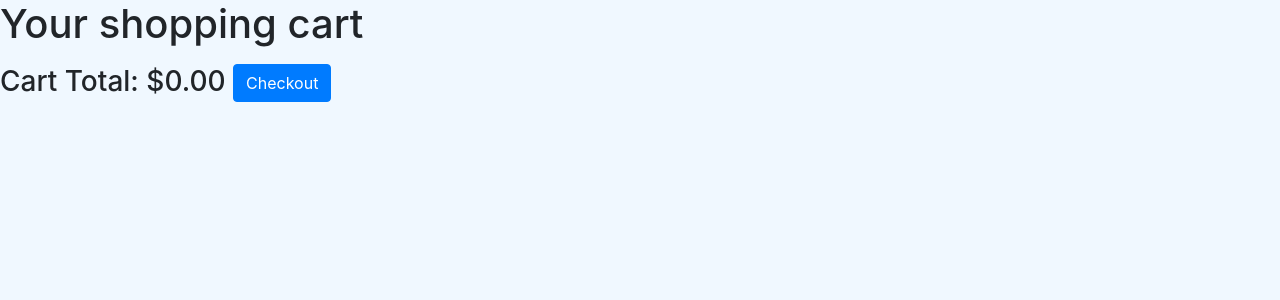
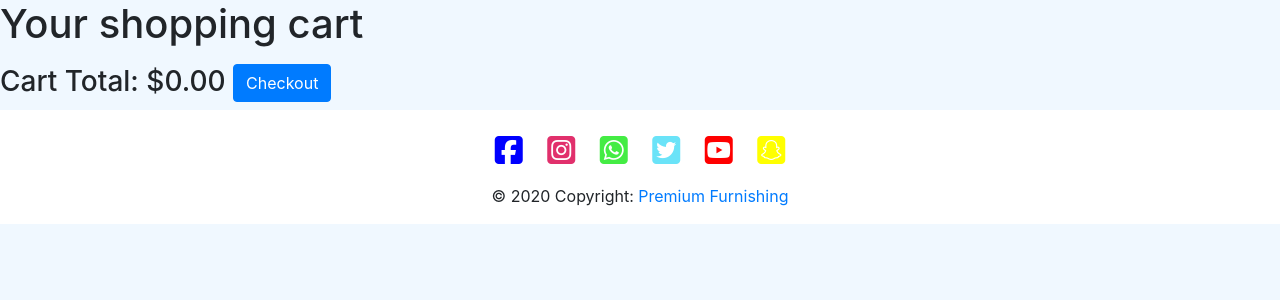
Before and after one commit to blitzace90/project4, a Django app: page /cart/view in a window 1280 px wide. Shown: the part 86-386 px from the top of the page. Run offline with Django 3.2, Linux system fonts and the light colour scheme; some libraries are stand-ins or nearby versions.

Commit message:
added footer

```diff
--- a/static/style.css
+++ b/static/style.css
@@ -92,3 +92,32 @@ body {
 .f-details {
   margin: 8px;
 }
+
+/* Footer */
+.page-footer {
+    background-color: white;
+}
+
+.fa-facebook-square {
+    color: blue;
+}
+.fa-instagram-square {
+    color: #E1306C;
+    padding-left: 20px;
+}
+.fa-whatsapp-square {
+    color: rgb(68, 236, 68);
+    padding-left: 20px;
+}
+.fa-twitter-square {
+    color: rgb(106, 227, 248);
+    padding-left: 20px;
+}
+.fa-youtube-square {
+    color: red;
+    padding-left: 20px;
+}
+.fa-snapchat-square {
+    color: yellow;
+    padding-left: 20px;
+}
--- a/templates/base.template.html
+++ b/templates/base.template.html
@@ -116,4 +116,19 @@
     ></script>
     {%block js%}{%endblock%}
   </body>
+
+<footer class="page-footer font-small white text-center">
+    <br>
+    <div class="col-12 container-fluid" id="icons">
+        <a href="#"><i class="fab fa-facebook-square" style="font-size: xx-large;"></i></a>
+        <a href="#"><i class="fab fa-instagram-square" style="font-size: xx-large;"></i></a>
+        <a href="#"><i class="fab fa-whatsapp-square" style="font-size: xx-large;"></i></a>
+        <a href="#"><i class="fab fa-twitter-square" style="font-size: xx-large;"></i></a>
+        <a href="#"><i class="fab fa-youtube-square" style="font-size: xx-large;"></i></a>
+        <a href="#"><i class="fab fa-snapchat-square" style="font-size: xx-large;"></i></a>
+    </div>
+    <div class="footer-copyright py-3">© 2020 Copyright:
+        <a href="#">Premium Furnishing</a>
+    </div>
+</footer>
 </html>
```
Also changed, not shown: furnitures/templates/furnitures/index.template.html (+8 -0 lines).
